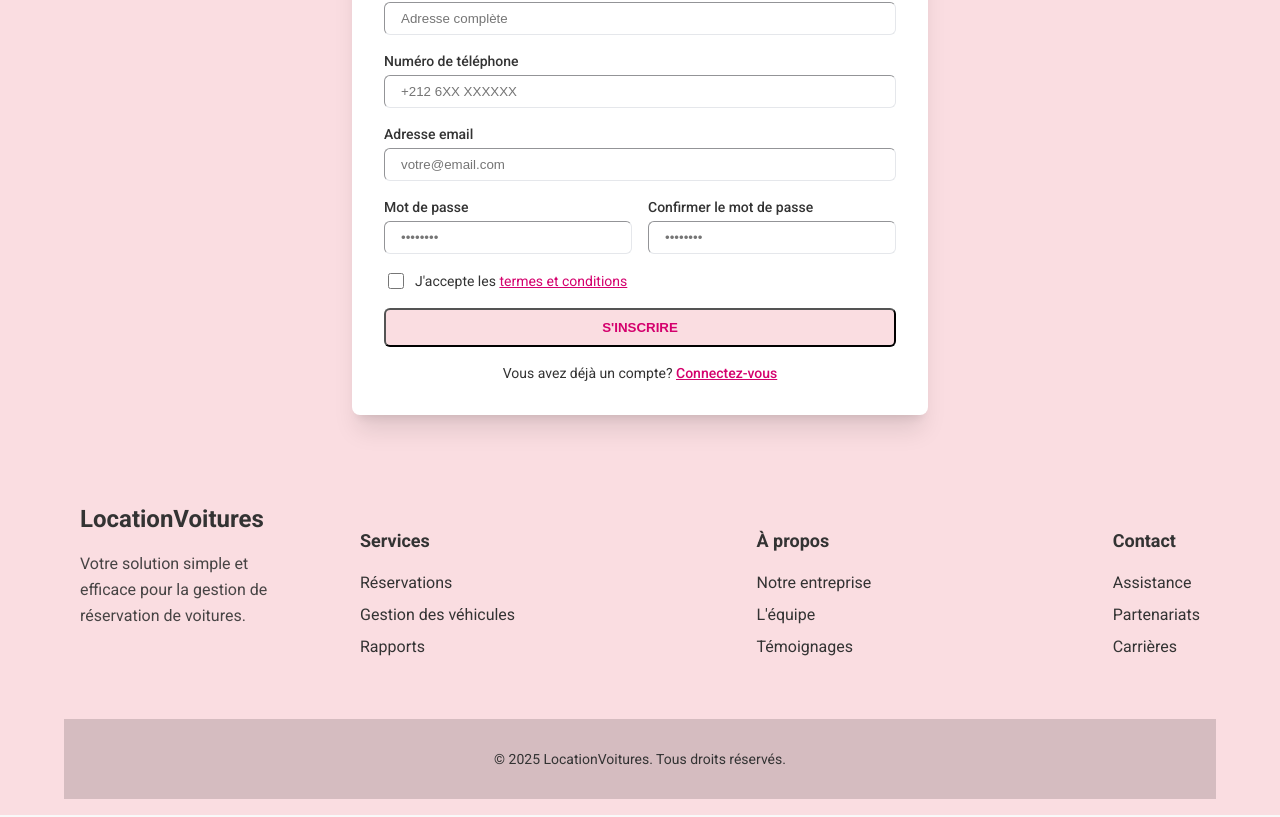
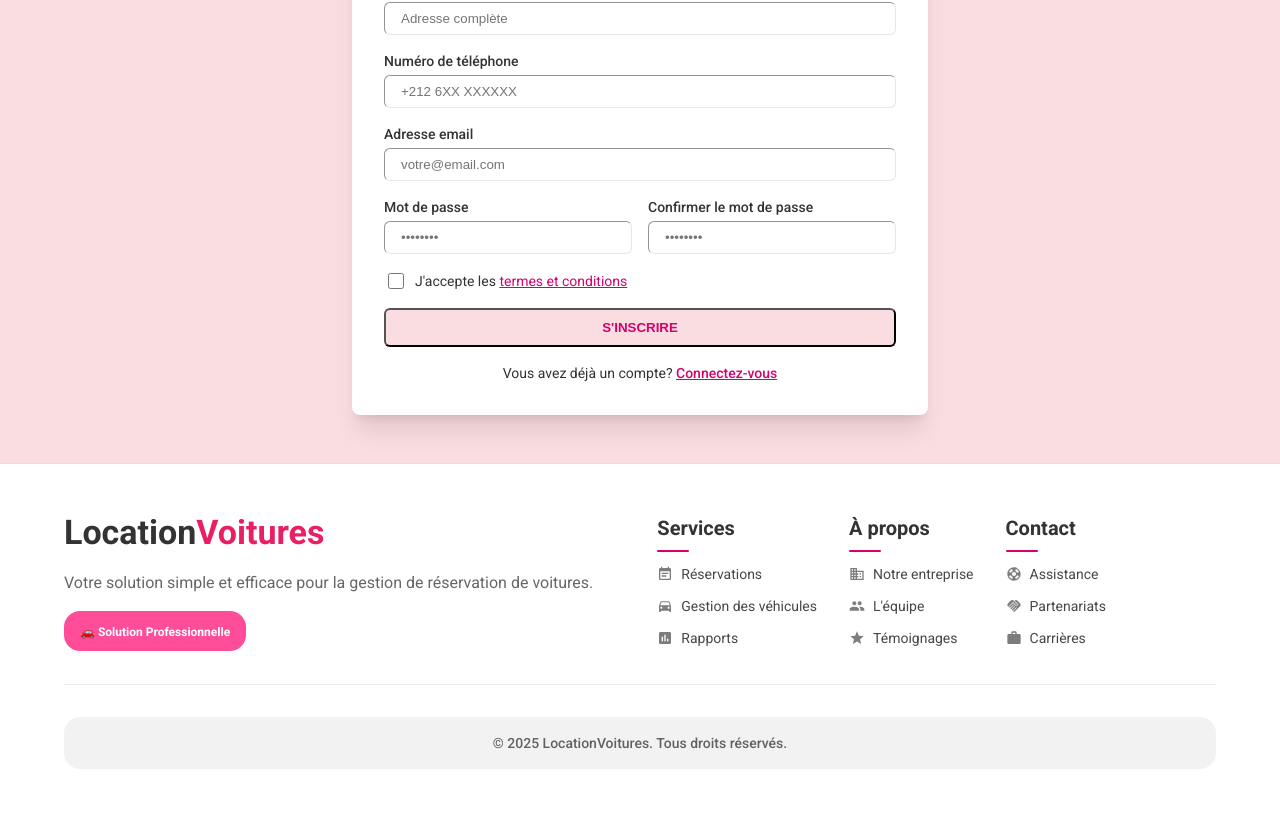
Before and after one commit to LocationVoituresEnsate/frontend, a React (Vite) app: page /register in a window 1280 px wide. Shown: the part 369-1186 px from the top of the page. Built offline with nearby package versions, Linux system fonts and the light colour scheme.

Commit message:
fix footer

```diff
--- a/src/components/LandingPage/Footer.jsx
+++ b/src/components/LandingPage/Footer.jsx
@@ -1,58 +1,214 @@
 import React from 'react';
+import {
+  Box,
+  Container,
+  Typography,
+  Grid,
+  Link,
+  Divider,
+  Stack,
+  Paper
+} from '@mui/material';
+import {
+  DirectionsCar as CarIcon,
+  EventNote as ReservationIcon,
+  Assessment as ReportIcon,
+  Business as CompanyIcon,
+  Group as TeamIcon,
+  Star as TestimonialIcon,
+  Support as SupportIcon,
+  Handshake as PartnershipIcon,
+  Work as CareerIcon
+} from '@mui/icons-material';
 
 const Footer = () => {
+  const servicesLinks = [
+    { label: 'Réservations', icon: ReservationIcon },
+    { label: 'Gestion des véhicules', icon: CarIcon },
+    { label: 'Rapports', icon: ReportIcon }
+  ];
+
+  const aboutLinks = [
+    { label: 'Notre entreprise', icon: CompanyIcon },
+    { label: 'L\'équipe', icon: TeamIcon },
+    { label: 'Témoignages', icon: TestimonialIcon }
+  ];
+
+  const contactLinks = [
+    { label: 'Assistance', icon: SupportIcon },
+    { label: 'Partenariats', icon: PartnershipIcon },
+    { label: 'Carrières', icon: CareerIcon }
+  ];
+
+  const FooterLink = ({ children, icon: IconComponent }) => (
+    <Link
+      component="button"
+      variant="body2"
+      sx={{
+        color: 'text.primary',
+        textDecoration: 'none',
+        display: 'flex',
+        alignItems: 'center',
+        py: 0.5,
+        textAlign: 'left',
+        opacity: 0.9,
+        '&:hover': {
+          color: 'primary.main',
+          opacity: 1,
+          transform: 'translateX(4px)',
+          transition: 'all 0.2s ease'
+        },
+        transition: 'all 0.2s ease'
+      }}
+    >
+      {IconComponent && (
+        <IconComponent sx={{ fontSize: 16, mr: 1, opacity: 0.7 }} />
+      )}
+      {children}
+    </Link>
+  );
+
+  const SectionTitle = ({ children }) => (
+    <Typography
+      variant="h6"
+      component="h4"
+      sx={{
+        fontWeight: 'bold',
+        mb: 2,
+        color: 'text.primary',
+        position: 'relative',
+        '&::after': {
+          content: '""',
+          position: 'absolute',
+          bottom: -8,
+          left: 0,
+          width: 32,
+          height: 2,
+          bgcolor: 'primary.main',
+          borderRadius: 1
+        }
+      }}
+    >
+      {children}
+    </Typography>
+  );
+
   return (
-    <footer className="bg-primary text-text w-full">
-      <div className="max-w-6xl mx-auto px-4 pt-10 pb-4">
-        <div className="flex flex-wrap">
-          <div className="w-full md:w-1/3 lg:w-1/4 mb-8 pr-0 md:pr-16">
-            <span className="text-2xl font-bold block mb-3">LocationVoitures</span>
-            <p className="text-text/90 leading-relaxed">
-              Votre solution simple et efficace pour la gestion de réservation de voitures.
-            </p>
-          </div>
+    <Box
+      component="footer"
+      sx={{
+        bgcolor: 'background.paper',
+        borderTop: '1px solid',
+        borderColor: 'divider',
+        mt: 'auto'
+      }}
+    >
+      <Container maxWidth="lg" sx={{ py: 6 }}>
+        <Grid container spacing={4}>
+          {/* Logo et description */}
+          <Grid item xs={12} md={4}>
+            <Box sx={{ pr: { md: 4 } }}>
+              <Typography
+                variant="h4"
+                component="h3"
+                sx={{
+                  fontWeight: 'bold',
+                  mb: 2,
+                  color: 'text.primary'
+                }}
+              >
+                Location<span style={{ color: '#e91e63' }}>Voitures</span>
+              </Typography>
+              <Typography
+                variant="body1"
+                sx={{
+                  color: 'text.secondary',
+                  lineHeight: 1.6,
+                  mb: 2
+                }}
+              >
+                Votre solution simple et efficace pour la gestion de réservation de voitures.
+              </Typography>
+              <Paper
+                elevation={0}
+                sx={{
+                  bgcolor: 'primary.light',
+                  color: 'primary.contrastText',
+                  px: 2,
+                  py: 1,
+                  borderRadius: 2,
+                  display: 'inline-block'
+                }}
+              >
+                <Typography variant="caption" fontWeight="bold">
+                  🚗 Solution Professionnelle
+                </Typography>
+              </Paper>
+            </Box>
+          </Grid>
 
-          <div className="flex-1 flex flex-wrap justify-between">
-            <div className="w-1/2 md:w-auto mb-8 mr-0 md:mr-10">
-              <h4 className="text-lg font-semibold mb-4 relative text-text after:content-[''] after:absolute after:left-0 after:bottom-[-5px] after:w-8 after:h-0.5 after:bg-accent">
-                Services
-              </h4>
-              <ul className="list-none p-0 m-0">
-                <li className="mb-2 hover:text-accent transition-colors duration-200 cursor-pointer">Réservations</li>
-                <li className="mb-2 hover:text-accent transition-colors duration-200 cursor-pointer">Gestion des véhicules</li>
-                <li className="mb-2 hover:text-accent transition-colors duration-200 cursor-pointer">Rapports</li>
-              </ul>
-            </div>
+          {/* Services */}
+          <Grid item xs={12} sm={6} md={2.5}>
+            <SectionTitle>Services</SectionTitle>
+            <Stack spacing={0.5}>
+              {servicesLinks.map((link, index) => (
+                <FooterLink key={index} icon={link.icon}>
+                  {link.label}
+                </FooterLink>
+              ))}
+            </Stack>
+          </Grid>
 
-            <div className="w-1/2 md:w-auto mb-8 mr-0 md:mr-10">
-              <h4 className="text-lg font-semibold mb-4 relative text-text after:content-[''] after:absolute after:left-0 after:bottom-[-5px] after:w-8 after:h-0.5 after:bg-accent">
-                À propos
-              </h4>
-              <ul className="list-none p-0 m-0">
-                <li className="mb-2 hover:text-accent transition-colors duration-200 cursor-pointer">Notre entreprise</li>
-                <li className="mb-2 hover:text-accent transition-colors duration-200 cursor-pointer">L'équipe</li>
-                <li className="mb-2 hover:text-accent transition-colors duration-200 cursor-pointer">Témoignages</li>
-              </ul>
-            </div>
+          {/* À propos */}
+          <Grid item xs={12} sm={6} md={2.5}>
+            <SectionTitle>À propos</SectionTitle>
+            <Stack spacing={0.5}>
+              {aboutLinks.map((link, index) => (
+                <FooterLink key={index} icon={link.icon}>
+                  {link.label}
+                </FooterLink>
+              ))}
+            </Stack>
+          </Grid>
 
-            <div className="w-1/2 md:w-auto mb-8">
-              <h4 className="text-lg font-semibold mb-4 relative text-text after:content-[''] after:absolute after:left-0 after:bottom-[-5px] after:w-8 after:h-0.5 after:bg-accent">
-                Contact
-              </h4>
-              <ul className="list-none p-0 m-0">
-                <li className="mb-2 hover:text-accent transition-colors duration-200 cursor-pointer">Assistance</li>
-                <li className="mb-2 hover:text-accent transition-colors duration-200 cursor-pointer">Partenariats</li>
-                <li className="mb-2 hover:text-accent transition-colors duration-200 cursor-pointer">Carrières</li>
-              </ul>
-            </div>
-          </div>
-        </div>
+          {/* Contact */}
+          <Grid item xs={12} sm={6} md={3}>
+            <SectionTitle>Contact</SectionTitle>
+            <Stack spacing={0.5}>
+              {contactLinks.map((link, index) => (
+                <FooterLink key={index} icon={link.icon}>
+                  {link.label}
+                </FooterLink>
+              ))}
+            </Stack>
+          </Grid>
+        </Grid>
 
-        <div className="mt-5 pt-4 text-center text-sm bg-black/15 -mx-4 px-4 pb-4">
-          <p>&copy; 2025 LocationVoitures. Tous droits réservés.</p>
-        </div>
-      </div>
-    </footer>
+        {/* Divider */}
+        <Divider sx={{ my: 4, opacity: 0.6 }} />
+
+        {/* Copyright */}
+        <Box
+          sx={{
+            bgcolor: 'rgba(0,0,0,0.05)',
+            borderRadius: 2,
+            py: 2,
+            px: 3,
+            textAlign: 'center'
+          }}
+        >
+          <Typography
+            variant="body2"
+            sx={{
+              color: 'text.secondary',
+              fontWeight: 500
+            }}
+          >
+            © 2025 LocationVoitures. Tous droits réservés.
+          </Typography>
+        </Box>
+      </Container>
+    </Box>
   );
 };
 
```
